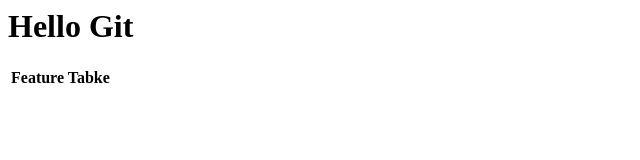
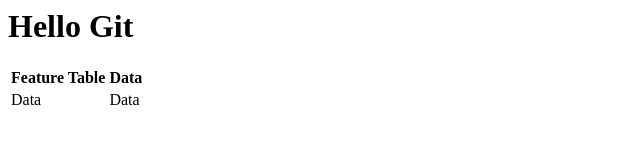
Before and after one commit to Regsmi/web-project, a plain HTML site: page index.html in a window 1280 px wide. Shown: the whole page, without its empty margins (0-640 px from the left). Drawn offline with Linux system fonts and the light colour scheme.

Commit message:
Table check

```diff
--- a/index.html
+++ b/index.html
@@ -1,5 +1,11 @@
 <h1>Hello Git</h1>
 <table>
-  <tr><th> Feature Tabke </th>
+  <tr><th> Feature Table </th>
+    <th> Data </th>
     </tr>
+    <tr>
+      <td>Data</td>
+      <td> Data </td>
+      </tr>
+
     </table>
```
